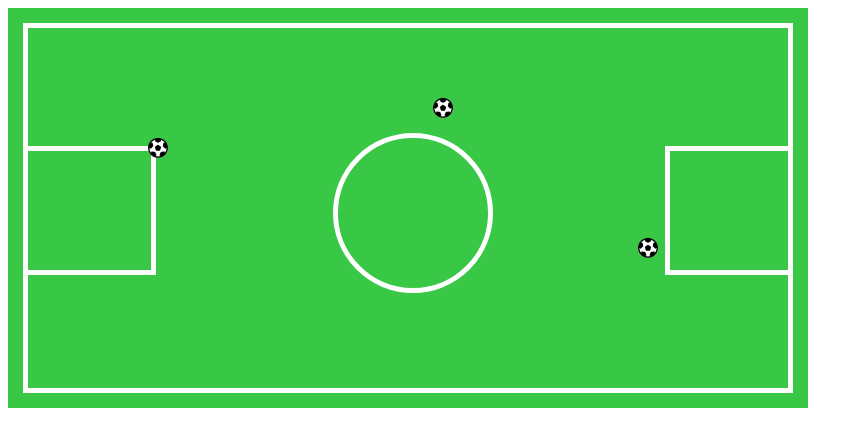
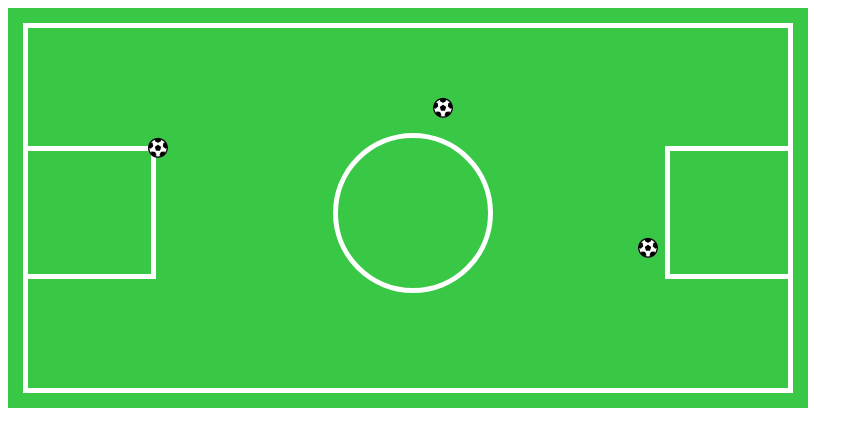
Before and after one commit to meliveloz/La_cancha, a plain HTML site: page index.html in a window 1280 px wide. Shown: the full height of the page, 0-845 px from the left. Drawn offline with Linux system fonts and the light colour scheme.

Commit message:
simplificado

```diff
--- a/index.html
+++ b/index.html
@@ -9,16 +9,9 @@
 <body>
 	<div class="contenedor">
 
-		<div class="lineasuperior"></div>
-		<div class="lineaderecha"></div>
-		<div class="lineainferior"></div>
-		<div class="lineaizquierda"></div>
-		<div class="suparco"></div>
-		<div class="infarco"></div>
-		<div class="derecharco"></div>
-		<div class="suparco2"></div>
-		<div class="infarco2"></div>
-		<div class="izquirdarco2"></div>
+		<div class="cuadro"></div>
+		<div class="arcoizquierdo"></div>
+		<div class="arcoderecho"></div>
 		<div class="circulomedio"></div>
 		<div class="circulo1"></div>
 		<div class="circulo2"></div>
--- a/main.css
+++ b/main.css
@@ -6,77 +6,32 @@
 	position: relative;
 
 }
-.lineasuperior{
-	width:770px ;
-	height: 5px;
-	background-color:white ;
+.cuadro{
+	width:760px;
+	height: 360px;
+	border:5px solid white;
 	position:absolute;
 	top:15px;
 	left: 15px;
 }
 
-.lineaderecha{
-	width:5px ;
-	height:370px;
-	background-color:white ;
-	position:absolute;
-	top:15px;
-	left: 780px;
-}
 
-.lineainferior{
-	width:770px ;
-	height: 5px;
-	background-color:white ;
-	position:absolute;
-	top:380px;
-	left: 15px;
-
-}
-.lineaizquierda{
-	width:5px ;
-	height:370px;
-	background-color:white ;
-	position:absolute;
-	top:15px;
-	left:15px;
-
-}
-.suparco{
+.arcoizquierdo{
 	width:123.3px ;
-	height:5px;
-	background-color:white ;
+	height:123.3px;
+	border:5px solid white ;
+	border-left: none;
 	position:absolute;
 	top: 138px;
 	left:20px;
 
 }
 
-.infarco{
+.arcoderecho{
 	width:123.3px ;
-	height:5px;
-	background-color:white ;
-	position:absolute;
-	top: 261.6px;
-	left:20px;
-
-}
-
-
-.derecharco{
-	width:5px ;
-	height:128.5px;
-	background-color:white ;
-	position:absolute;
-	top: 138px;
-	left:143.3px;
-
-}
-
-.suparco2{
-	width:123.3px ;
-	height:5px;
-	background-color:white ;
+	height:123.3px;
+	border:5px solid white ;
+	border-right: none;
 	position:absolute;
 	top: 138px;
 	left:656.7px;
@@ -84,27 +39,6 @@
 
 }
 
-.infarco2{
-	width:123.3px ;
-	height:5px;
-	background-color:white ;
-	position:absolute;
-	top: 261.6px;
-	left:656.7px;
-
-
-}
-
-
-.izquirdarco2{
-	width:5px ;
-	height:128.5px;
-	background-color:white ;
-	position:absolute;
-	top: 138px;
-	left:656.7px;
-
-}
 
 .circulomedio{
 	width: 150px;
```
